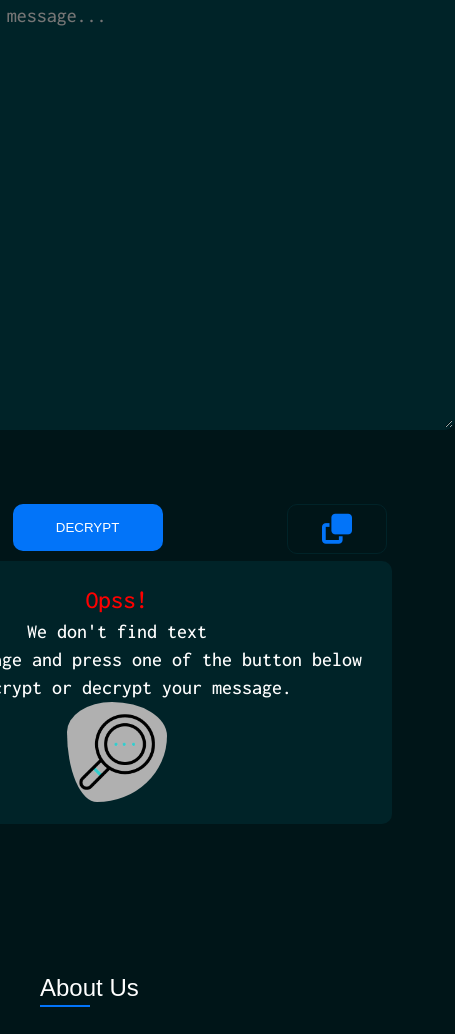
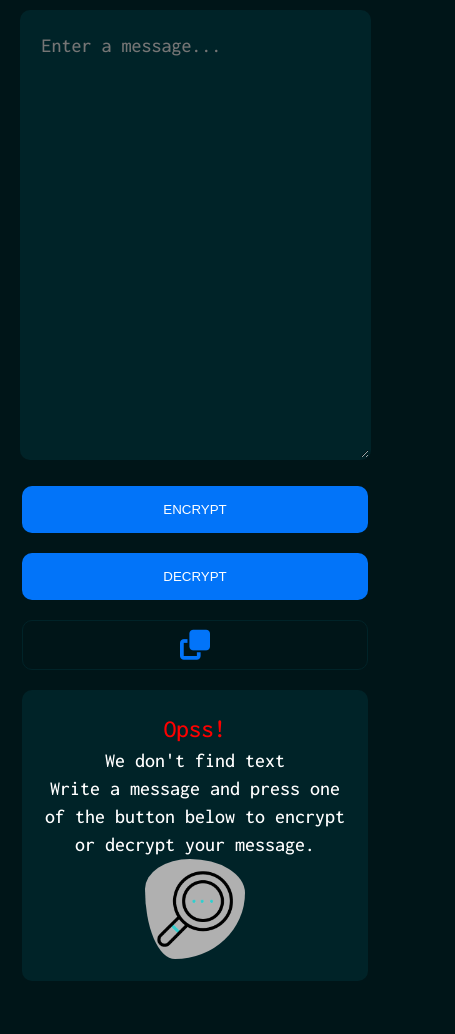
Before and after one commit to crisandev/encrypter, a plain HTML site: page views/encrypter.html in a window 390 px wide. Shown: the part 227-1261 px from the top of the page, 455 px wide, since content can reach past the window. Drawn offline with nearby package versions, Linux system fonts and the light colour scheme.

Commit message:
ENCRYPTER SECTION AVAILABLE [JUST FOR MOBILE]

```diff
--- a/assets/css/media-queries-encrypter.css
+++ b/assets/css/media-queries-encrypter.css
@@ -1,194 +1,82 @@
 @media only screen and (max-width: 599px) {
+   main {
+      align-items: center;
+      justify-content: center;
+      text-align: center;
+   }
+
+   main > h2 {
+      margin: 25px 10%;
+   }
 
    main .container-encrytor {
       flex-direction: column;
+      align-items: center;
+      justify-content: center;
+      text-align: center;
+      margin: 0;
    }
 
-   main > h2 {
-      margin-bottom: 20px;
-      font-size: 30px;
-      text-transform: uppercase;
+   .message-container {
+      width: 100%;
+      margin: 0;
    }
 
-   main > h2 > span {
-      color: #0274f9;
+   .textarea {
+      margin: 0;
+      width: 90%;
    }
 
    .encryption-container {
-      margin-right: 150px;
-   }
-
-   .textarea {
-      background-color: #002328;
-      color: #999999;
-      padding: 20px;
-      border-radius: 10px;
-      border: 2px solid transparent;
-      outline: none;
-      font-family: "Inconsolata", monospace;
-      font-weight: 500;
-      font-size: 20px;
-      line-height: 1.4;
-      width: 550px;
-      height: 450px;
-      max-width: 550px;
-      max-height: 450px;
-      transition: all 0.2s;
-   }
-
-   .textarea:hover {
-      cursor: pointer;
-      background-color: #013037;
-   }
-
-   .textarea:focus {
-      cursor: text;
-      color: white;
-      background-color: #013037;
-      border-color: rgb(204, 204, 204);
-   }
-
-   .encryption-container .text {
+      width: 100%;
       display: flex;
       align-items: center;
-
-      background-color: #002328;
-      padding: 20px;
-      border-radius: 10px;
-      border: 2px solid transparent;
-      font-family: "Inconsolata", monospace;
-      font-weight: 500;
-      font-size: 20px;
-      line-height: 1.4;
-      flex-direction: column;
-      text-align: center;
-      width: 550px;
-      max-width: 550px;
-      max-height: 395px;
-      word-break: break-all;
-      overflow-y: auto;
-      transition: all 0.2s;
-   }
-
-   .text span {
-      border-radius: 10px;
-      font-family: "Inconsolata", monospace;
-      font-size: 25px;
-      line-height: 1.4;
-      text-align: center;
-      color: red;
+      justify-content: center;
+      margin: 0;
    }
 
    .btn-encrypt-message {
+      display: block;
+      width: 100%;
+      padding: 10px 20px;
+      height: 100%;
+   }
+
+   .btn-encrypt-message div {
       display: flex;
+      text-align: justify;
+      position: static;
+      flex-direction: column;
+      justify-content: center;
       align-items: center;
-      justify-content: space-between;
-      padding: 20px;
-      border-radius: 10px;
-      border: 2px solid transparent;
-      font-family: "Inconsolata", monospace;
-      font-weight: 500;
-      font-size: 20px;
-      line-height: 1.4;
-      width: 600px;
-      height: 450px;
-      text-align: center;
+      margin-bottom: 10px;
+      width: 100%;
    }
 
    .btn-encrypt-message div button {
-      color: white;
-      border: 1px solid transparent;
-      border-radius: 10px;
-      width: 150px;
-      padding: 9px 25px;
-      margin: 10px 15px 10px 0;
-      transition: 0.4s;
-      background-color: #0274f9;
-      padding: 15px 25px;
-   }
-
-   .btn-encrypt-message div {
-      text-align: justify;
-      position: relative;
-   }
-
-   .btn-encrypt-message button:hover {
-      transform: scale(1.1);
-      transition: 0.4s;
-      cursor: pointer;
-   }
-
-   .btn-encrypt-message button.encrypt:hover {
-      background-color: transparent;
-      border: 1px solid rgb(2, 190, 5);
-      color: rgb(2, 190, 5);
-   }
-
-   .btn-encrypt-message button.decrypt:hover {
-      background-color: transparent;
-      border: 1px solid #0274f9;
-      color: #0274f9;
+      text-align: center;
+      width: 100%;
+      margin: 10px 20px;
    }
 
    .btn-encrypt-message div button.copy {
-      background-color: transparent;
-      width: 100px;
-      color: white;
-      position: absolute;
-      right: -10px;
-      border: 1px solid #002328;
-      padding: 9px 25px;
+      position: static;
+      width: 100%;
+      margin: 10px 20px;
    }
 
-   .btn-encrypt-message button.copy i {
-      font-size: 30px;
-      color: #0274f9;
+   .new-text-container div {
    }
 
-   .copy:active {
-      background-color: #63abfe !important;
+   .new-text-container {
+      display: flex;
+      width: 100%;
    }
 
-   .copy:before {
-      content: "Copied";
-      position: absolute;
-      width: 70px;
-      top: -50px;
-      right: 0;
-      background-color: #5c81dc;
-      padding: 8px 10px;
-      border-radius: 20px;
-      font-size: 15px;
-      display: none;
+   .new-text-container > p.text {
+      max-width: 100%;
+      min-width: 100%;
    }
-
-   .copy:after {
-      content: "";
-      position: absolute;
-      top: -22px;
-      right: 25px;
-      width: 10px;
-      height: 10px;
-      background-color: #5c81dc;
-      transform: rotate(45deg);
-      display: none;
-   }
-
-   #copy:hover {
-      transform: scale(1);
-   }
-
-   button.copy.active:before,
-   button.copy.active:after {
-      display: block !important;
-   }
-
-   .img-searching {
-      background-color: #b0b0b0;
-      border-radius: 45% 55% 70% 30% / 30% 34% 66% 70%;
-      width: 100px;
-   }
-
 }
 
 @media only screen and (min-width: 600px) and (max-width: 768px) {
```
